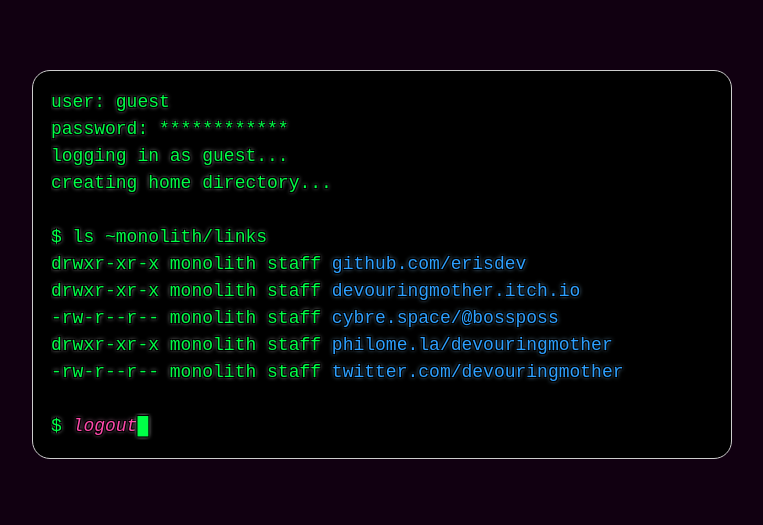
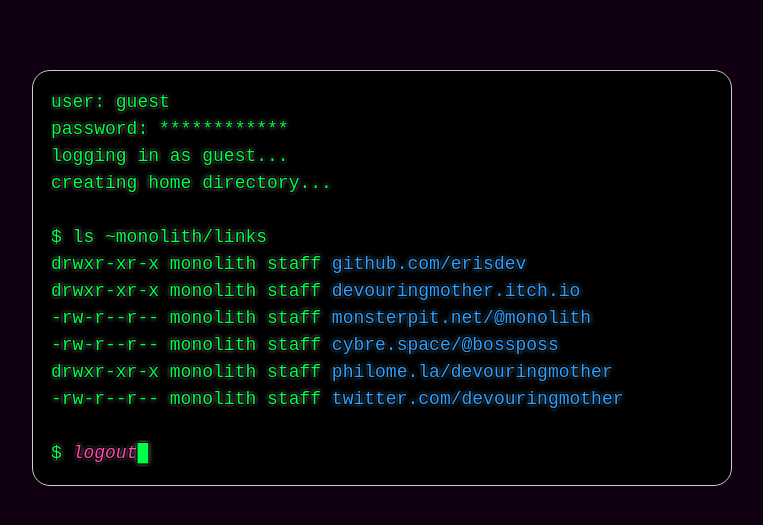
Before and after one commit to erisdev/erisdev.github.io, a Jekyll site: the page built from look/my-terminal.md, in a window 1280 px wide. Shown: the top 525 px of the page, without its empty margins (258-1021 px from the left). Built offline with Jekyll 4.4.1, drawn with Linux system fonts in a browser that asks for light colours; our own code applies the rules of GitHub Pages for plain Markdown files.

Commit message:
add rel=me links, also new mastodon account

```diff
--- a/_layouts/default.html
+++ b/_layouts/default.html
@@ -8,6 +8,8 @@
     <link rel="stylesheet" href="{% link css/normalize.css %}"/>
     <link rel="stylesheet" href="{% link css/protagonist.scss %}"/>
     <link rel="stylesheet" href="{% link css/my.scss %}"/>
+    <link rel="me" href="https://monsterpit.net/@monolith"/>
+    <link rel="me" href="https://cybre.space/@bossposs"/>
   </head>
   <body>
     <section class="story">
--- a/look/my-terminal.md
+++ b/look/my-terminal.md
@@ -7,11 +7,12 @@
 	<div class="line">creating home directory...</div>
 	<div class="line"></div>
 	<div class="line">$ ls ~monolith/links</div>
-	<div class="line">drwxr-xr-x monolith staff <a href="https://github.com/erisdev">github.com/erisdev</a></div>
-	<div class="line">drwxr-xr-x monolith staff <a href="https://devouringmother.itch.io/">devouringmother.itch.io</a></div>
-	<div class="line">-rw-r--r-- monolith staff <a href="https://cybre.space/@bossposs">cybre.space/@bossposs</a></div>
-	<div class="line">drwxr-xr-x monolith staff <a href="http://www.philome.la/devouringmother">philome.la/devouringmother</a></div>
-	<div class="line">-rw-r--r-- monolith staff <a href="https://twitter.com/devouringmother">twitter.com/devouringmother</a></div>
+	<div class="line">drwxr-xr-x monolith staff <a rel="me" href="https://github.com/erisdev">github.com/erisdev</a></div>
+	<div class="line">drwxr-xr-x monolith staff <a rel="me" href="https://devouringmother.itch.io/">devouringmother.itch.io</a></div>
+	<div class="line">-rw-r--r-- monolith staff <a rel="me" href="https://monsterpit.net">monsterpit.net/@monolith</a></div>
+	<div class="line">-rw-r--r-- monolith staff <a rel="me" href="https://cybre.space/@bossposs">cybre.space/@bossposs</a></div>
+	<div class="line">drwxr-xr-x monolith staff <a rel="me" href="http://www.philome.la/devouringmother">philome.la/devouringmother</a></div>
+	<div class="line">-rw-r--r-- monolith staff <a rel="me" href="https://twitter.com/devouringmother">twitter.com/devouringmother</a></div>
 	<div class="line"></div>
 	<div class="line">$ <a href="/" class="passage-link">logout</a><span class="cursor"></span></div>
 </div>
```
